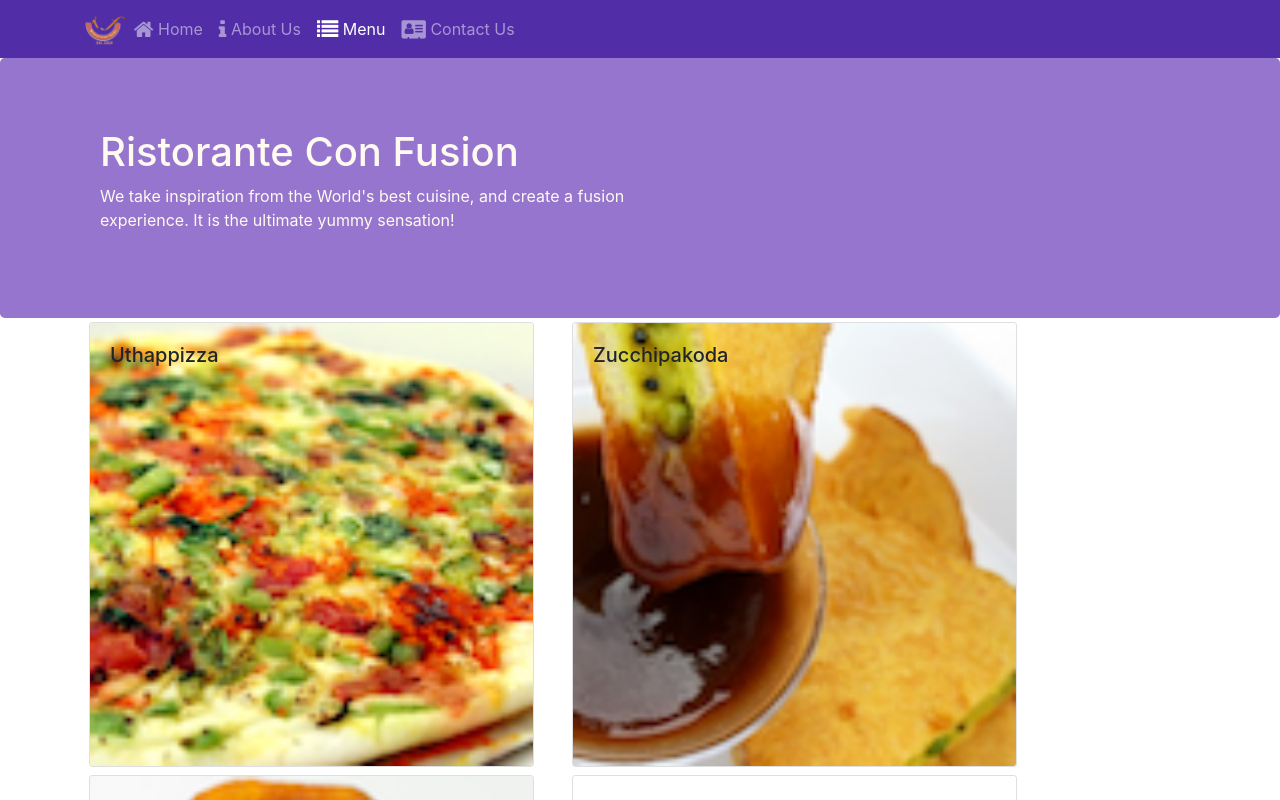
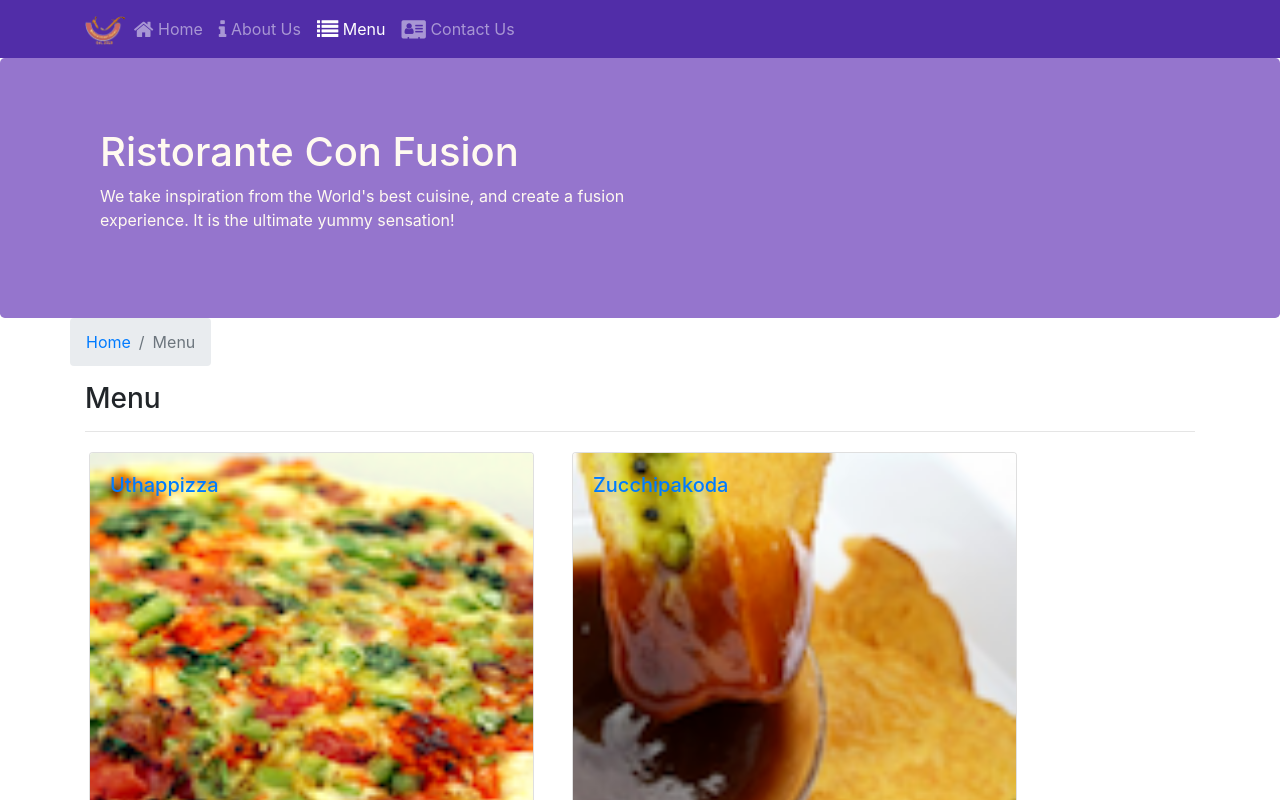
Before and after one commit to chunyuema/react-confusion, a React (Create React App) app: page /menu in a window 1280 px wide. Shown: the top 800 px of the page. Built offline with nearby package versions, Linux system fonts and the light colour scheme.

Commit message:
SPA: configured the dishdetail component

```diff
--- a/src/components/ContactComponent.js
+++ b/src/components/ContactComponent.js
@@ -1,8 +1,17 @@
 import React from 'react';
+import { Breadcrumb, BreadcrumbItem } from 'reactstrap';
+import { Link } from 'react-router-dom';
 
 function Contact(props) {
     return(
         <div className="container">
+            <div className="row">
+                <Breadcrumb>
+                    <BreadcrumbItem><Link to="/home">Home</Link></BreadcrumbItem>
+                    <BreadcrumbItem active>Contact Us</BreadcrumbItem>
+                </Breadcrumb>
+                <div className="col-12"><h3>Contact Us</h3><hr /></div>
+            </div>
             <div className="row row-content">
                 <div className="col-12">
                 <h3>Location Information</h3>
--- a/src/components/DishdetailComponent.js
+++ b/src/components/DishdetailComponent.js
@@ -1,5 +1,6 @@
 import React from 'react';
-import { Card, CardImg, CardBody, CardText, CardTitle } from 'reactstrap';
+import { Card, CardImg, CardBody, CardText, CardTitle, Breadcrumb, BreadcrumbItem} from 'reactstrap';
+import { Link } from 'react-router-dom';
 
 function RenderDish({dish}) {
     return (
@@ -46,12 +47,21 @@
 const DishDetail = (props) => {
     const dish = props.dish;
     if (dish == null) { return (<div></div>)}
-    const comments = dish.comments;
     return (
         <div className="container">
-            <div className='row'>
-                <RenderDish dish={ dish } />
-                <RenderComments comments = { comments } />
+            <div className="row">
+                <Breadcrumb>
+                    <BreadcrumbItem><Link to="/menu">Menu</Link></BreadcrumbItem>
+                    <BreadcrumbItem active>{props.dish.name}</BreadcrumbItem>
+                </Breadcrumb>
+                <div className="col-12">
+                    <h3>{props.dish.name}</h3>
+                    <hr />
+                </div>
+            </div>
+            <div className="row">
+                <RenderDish dish={props.dish} />
+                <RenderComments comments={props.comments} />
             </div>
         </div>
     )
--- a/src/components/MainComponent.js
+++ b/src/components/MainComponent.js
@@ -24,6 +24,7 @@
   }
 
   render() {
+    // HomePage component used for /home
     const HomePage = () => {
       return (
         <Home
@@ -33,12 +34,27 @@
         />);
     }
 
+    // DishWithId component used for /menu/:dishId; using match objects
+    const DishWithId = ({match}) => {
+      return(
+        <DishDetail
+          dish={
+            this.state.dishes.filter((dish) =>
+            dish.id === parseInt(match.params.dishId, 10))[0]}
+          comments={
+            this.state.comments.filter((comment) =>
+            comment.dishId === parseInt(match.params.dishId, 10))}
+        />
+      );
+    }
+
     return (
       <div>
         <Header />
         <Switch>
           <Route path='/home' component={ HomePage } />
-          <Route exact path="/menu" component={() => <Menu dishes={this.state.dishes} />} />
+          <Route exact path="/menu" component={() => <Menu dishes={ this.state.dishes } />} />
+          <Route path="/menu/:dishId" component={ DishWithId } />
           <Route exact path="/contactus" component={ Contact } />
           <Redirect to="/home" />
         </Switch>
--- a/src/components/MenuComponent.js
+++ b/src/components/MenuComponent.js
@@ -1,13 +1,16 @@
 import React from 'react';
-import { Card, CardImg, CardImgOverlay, CardTitle } from 'reactstrap';
+import { Card, CardImg, CardImgOverlay, CardTitle, Breadcrumb, BreadcrumbItem } from 'reactstrap';
+import { Link } from 'react-router-dom';
 
-function RenderMenuItem({ dish, onClick }){
+function RenderMenuItem({ dish }){
   return (
-    <Card onClick={()=> onClick(dish.id)}>
-      <CardImg width='100%' src={dish.image} alt={dish.name} />
-      <CardImgOverlay>
-          <CardTitle>{dish.name}</CardTitle>
-      </CardImgOverlay>
+    <Card>
+      <Link to= {`/menu/${dish.id}`}>
+        <CardImg width='100%' src={dish.image} alt={dish.name} />
+        <CardImgOverlay>
+            <CardTitle>{dish.name}</CardTitle>
+        </CardImgOverlay>
+      </Link>
     </Card>
   );
 }
@@ -17,13 +20,20 @@
   const menu = props.dishes.map((dish) => {
     return(
       <div key={dish.id} className="col-12 col-md-5 m-1">
-        <RenderMenuItem dish={dish} onClick={props.onClick} />
+        <RenderMenuItem dish={dish}/>
       </div>);
   });
 
   return (
     <div className="container">
-      <div className="row">{menu}</div>
+        <div className="row">
+            <Breadcrumb>
+                <BreadcrumbItem><Link to="/home">Home</Link></BreadcrumbItem>
+                <BreadcrumbItem active>Menu</BreadcrumbItem>
+            </Breadcrumb>
+            <div className="col-12"><h3>Menu</h3><hr /></div>
+        </div>
+        <div className="row">{menu}</div>
     </div>
   );
 }
```
Also changed, not shown: 1 other file (tests, documents, lock files or other folders).
